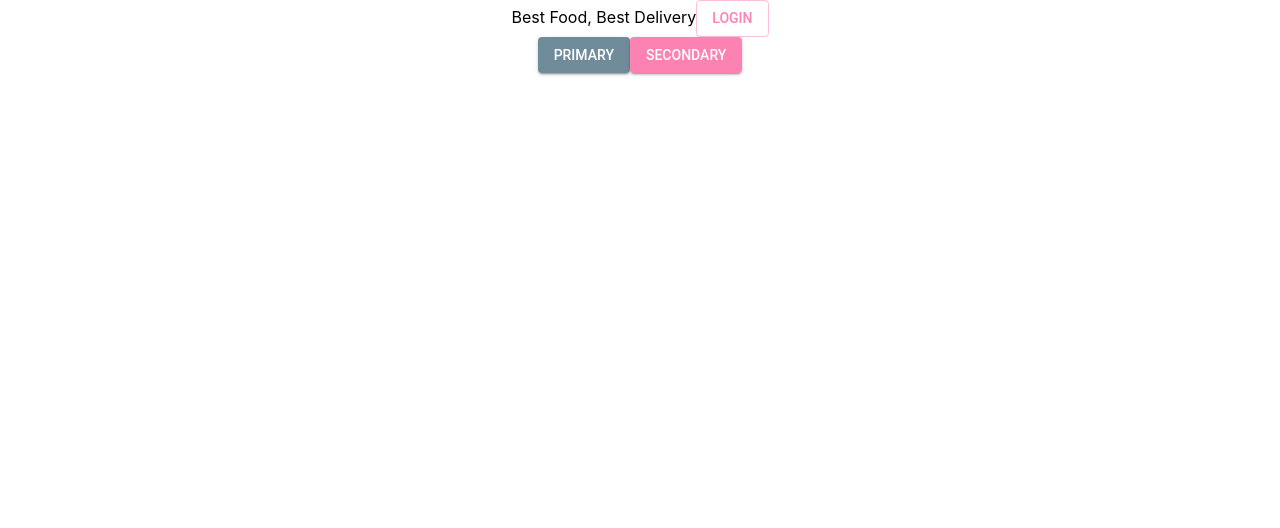
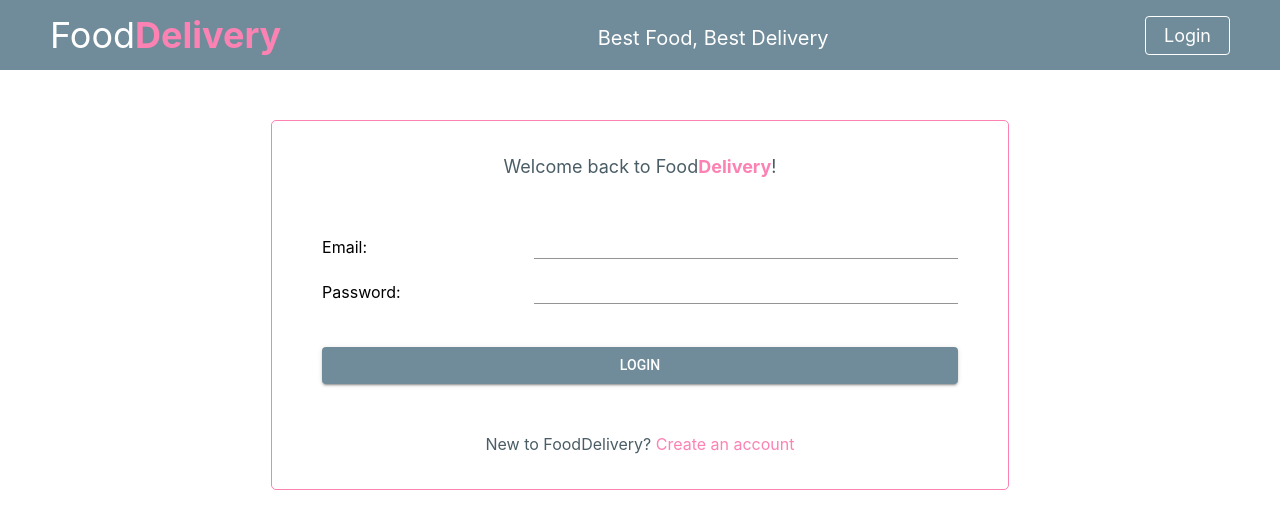
Before and after one commit to ropre4/demo-project, a React (Create React App) app in the folder front/: page /login in a window 1280 px wide. Shown: the top 528 px of the page. Built offline with nearby package versions, Linux system fonts and the light colour scheme.

Commit message:
minor UI update

```diff
--- a/front/src/app/App.css
+++ b/front/src/app/App.css
@@ -1,39 +1,34 @@
 
-.App {
-  text-align: center;
+.accent-logo {
+    font-weight: bold;
+    color: #FC82B3;
 }
 
-.App-logo {
-  height: 40vmin;
-  pointer-events: none;
+.form-container {
+    padding: 25px 50px;
+    min-width: 450px;
+    border-radius: 5px;
+    border: 1px solid #FC82B3;
 }
 
-@media (prefers-reduced-motion: no-preference) {
-  .App-logo {
-    animation: App-logo-spin infinite 20s linear;
-  }
+.form-item {
+    height: 45px;
 }
 
-.App-header {
-  background-color: #282c34;
-  min-height: 100vh;
-  display: flex;
-  flex-direction: column;
-  align-items: center;
-  justify-content: center;
-  font-size: calc(10px + 2vmin);
-  color: white;
+.form-title {
+    text-align: center;
+    font-size: 18px;
+    padding: 10px 0 50px 0;
+    color: #4a5d66;
 }
 
-.App-link {
-  color: #61dafb;
+.form-footer {
+    text-align: center;
+    color: #4a5d66;
+    padding-top: 50px;
+    padding-bottom: 10px;
 }
 
-@keyframes App-logo-spin {
-  from {
-    transform: rotate(0deg);
-  }
-  to {
-    transform: rotate(360deg);
-  }
+.form-label {
+    padding-top: 10px;
 }
--- a/front/src/app/App.tsx
+++ b/front/src/app/App.tsx
@@ -6,13 +6,11 @@ import {MuiThemeProvider} from "@material-ui/core/styles";
 import {muiTheme} from "./App.theme";
 import {appHistory, store} from "./reducers";
 
-import HeaderComponent from "../common/header.component";
-import Button from "@material-ui/core/Button/Button";
+import HeaderComponent from "./common/header/header.component";
 import {Provider} from "react-redux";
 import {ConnectedRouter} from "connected-react-router";
 
-const AComponent = lazy(()=>import('../common/A.component'));
-const BComponent = lazy(()=>import('../common/B.component'));
+const LoginPage = lazy(()=>import('./pages/login.page'));
 
 
 function App() {
@@ -23,13 +21,9 @@ function App() {
                     <ConnectedRouter history={appHistory}>
                         <div className="App">
                             <HeaderComponent/>
-                            <Button color="primary" variant="contained"  onClick={()=>null}>primary</Button>
-                            <Button color="secondary" variant="contained"  onClick={()=>null}>secondary</Button>
                             <Suspense fallback={"loading..."}>
                                 <Switch>
-                                    <Route exact path={"/"} component={AComponent}/>
-                                    <Route exact path={"/a"} component={AComponent}/>
-                                    <Route exact path={"/b"} component={BComponent}/>
+                                    <Route exact path={"/login"} component={LoginPage}/>
                                 </Switch>
                             </Suspense>
                         </div>
--- a/front/src/common/header.component.tsx
+++ b/front/src/app/common/header/header.component.tsx
@@ -1,10 +1,11 @@
 import * as React from "react";
 import {useTranslation} from "react-i18next";
-import {RootStateStore} from "../app/reducers";
+import {RootStateStore} from "../../reducers";
 import {Dispatch} from "redux";
-import {IAction, LoginAction} from "../app/user/user.actions";
+import {IAction, LoginAction} from "../../user/user.actions";
 import {connect} from "react-redux";
-import Button from "@material-ui/core/Button/Button";
+import './header.css'
+import {useHistory} from "react-router";
 
 function mapStateToProps(state: RootStateStore): HeaderStateProps {
     return {
@@ -31,11 +32,17 @@ export interface IHeaderProps extends HeaderStateProps, HeaderDispatcher {
 export default connect(mapStateToProps, mapDispatchToProps)(HeaderComponent);
 function HeaderComponent(props: IHeaderProps) {
     const {t} = useTranslation();
+    const history = useHistory();
 
-
-    return <div>
-        {t('common:motto')}
-        <Button color="secondary" variant="outlined"  onClick={props.login}>LOGIN</Button>
+    return <div className={"fd-header"}>
+        <div className={"fd-header-logo"}>
+            <span>Food</span>
+            <span className={"fd-header-logo-accent"}>Delivery</span>
+        </div>
+        <div className={"fd-header-motto"}>{t('common:motto')}</div>
+        <div className={"fd-header-login-button"} onClick={()=>history.push("/login")}>
+            {t('common:login')}
+        </div>
 
     </div>;
 }
--- /dev/null
+++ b/front/src/app/common/header/header.css
@@ -0,0 +1,29 @@
+
+.fd-header {
+    background-color: #708C9A;
+    height: 70px;
+    display: flex;
+    justify-content: space-between;
+    align-items: center;
+    padding: 0 50px;
+    color: #ffffff;
+    font-size: 20px;
+}
+.fd-header-logo {
+    font-size: 36px;
+}
+.fd-header-logo-accent {
+    color: #FC82B3;
+    font-weight: bold;
+}
+.fd-header-motto {
+    padding-top: 5px;
+}
+.fd-header-login-button{
+    color: white;
+    font-size: 18px;
+    padding: 8px 18px;
+    border-radius: 4px;
+    border: 1px solid white;
+    cursor: pointer;
+}
--- /dev/null
+++ b/front/src/app/common/input/input.component.tsx
@@ -0,0 +1,7 @@
+import TextField from "@material-ui/core/TextField/TextField";
+import * as React from "react";
+import './input.css'
+
+export function InputComponent({type}) {
+    return <TextField className="fd-input" type={type}/>
+}
--- /dev/null
+++ b/front/src/app/common/input/input.css
@@ -0,0 +1,5 @@
+
+.fd-input {
+    width: 100%;
+    height: 100%;
+}
--- /dev/null
+++ b/front/src/app/pages/login.css
@@ -0,0 +1,6 @@
+
+.login-container {
+    padding-top: 50px;
+    display: flex;
+    justify-content: center;
+}
--- /dev/null
+++ b/front/src/app/pages/login.page.tsx
@@ -0,0 +1,37 @@
+import * as React from "react";
+import Grid from "@material-ui/core/Grid/Grid";
+import {useTranslation} from "react-i18next";
+import './login.css';
+import Link from "@material-ui/core/Link/Link";
+import {InputComponent} from "../common/input/input.component";
+import Button from "@material-ui/core/Button/Button";
+
+export default function LoginPage() {
+    const {t} = useTranslation();
+
+    return <div className="login-container">
+        <div className="form-container">
+            <Grid item className="form-title">{t('login_form:welcome')} Food<span className="accent-logo">Delivery</span>!</Grid>
+            <Grid container>
+                <Grid container className="form-item">
+                    <Grid item sm={4} className="form-label">{t('login_form:email')}:</Grid>
+                    <Grid item sm={8}>
+                        <InputComponent type="text"/>
+                    </Grid>
+                </Grid>
+                <Grid  container className="form-item">
+                    <Grid item sm={4} className="form-label">{t('login_form:password')}:</Grid>
+                    <Grid item sm={8}>
+                        <InputComponent type="password"/>
+                    </Grid>
+                </Grid>
+                <Button  style={{width: '100%', marginTop: 30}} variant="contained" color="primary">
+                    {t('common:login')}
+                </Button>
+            </Grid>
+            <Grid item className="form-footer">
+                {t('login_form:new_user1')} <Link href="/register" color="secondary">{t('login_form:new_user2')}</Link>
+            </Grid>
+        </div>
+    </div>
+}
--- a/front/src/assets/en.json
+++ b/front/src/assets/en.json
@@ -1,5 +1,13 @@
 {
   "common": {
-    "motto": "Best Food, Best Delivery"
+    "motto": "Best Food, Best Delivery",
+    "login": "Login"
+  },
+  "login_form": {
+    "welcome": "Welcome back to",
+    "new_user1": "New to FoodDelivery?",
+    "new_user2": "Create an account",
+    "email": "Email",
+    "password": "Password"
   }
 }
--- a/front/src/common/A.component.tsx
+++ /dev/null
@@ -1,5 +0,0 @@
-import * as React from "react";
-
-export default function AComponent() {
-    return <div> this is component A</div>
-}
--- a/front/src/common/B.component.tsx
+++ /dev/null
@@ -1,5 +0,0 @@
-import * as React from "react";
-
-export default function BComponent() {
-    return <div> this is component B</div>
-}
```
Also changed, not shown: 1 other file (tests, documents, lock files or other folders).
